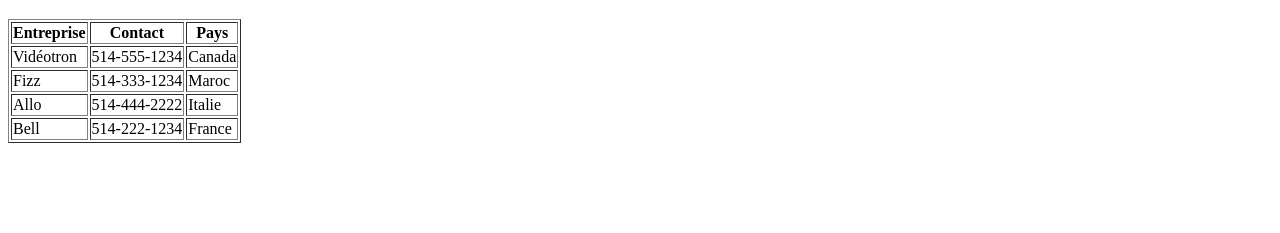
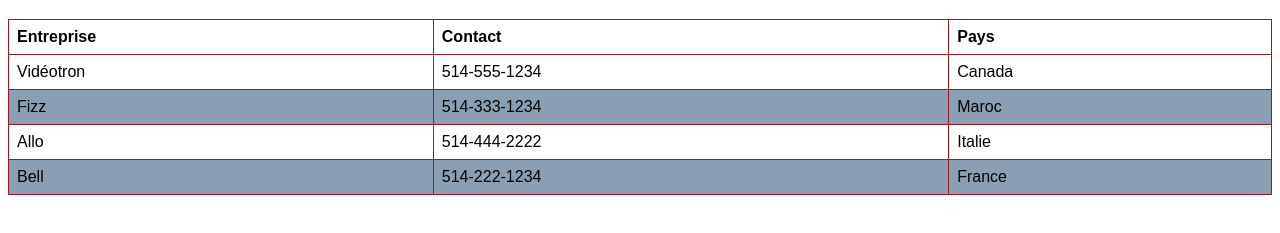
Before and after one commit to akramkhema/html_pratique, a plain HTML site: page Index.html in a window 1280 px wide. Shown: the part 61-294 px from the top of the page. Drawn offline with Linux system fonts and the light colour scheme.

Commit message:
Ajout du CSS

```diff
--- a/Index.html
+++ b/Index.html
@@ -5,11 +5,30 @@
     <meta charset="UTF-8">
     <meta name="viewport" content="width=device-width, initial-scale=1.0">
     <title>Table_HTML</title>
+    <style>
+        table {
+            border-collapse: collapse;
+            width: 100%;
+            font-family: Arial, sans-serif;
+        }
+
+        td,
+        th {
+            border: 1px solid #a21919;
+            text-align: left;
+            padding: 8px;
+        }
+
+        tr:nth-child(even) {
+            background-color: #8b9fb4;
+        }
+
+    </style>
 </head>
 
 <body>
     <h1>Table HTML</h1>
-    <table border="1">
+    <table>
         <thead>
             <tr>
 
```
